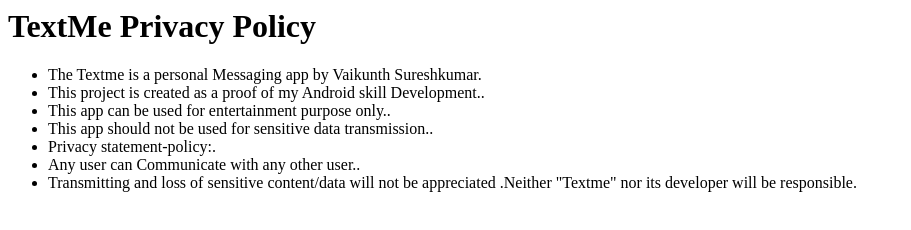
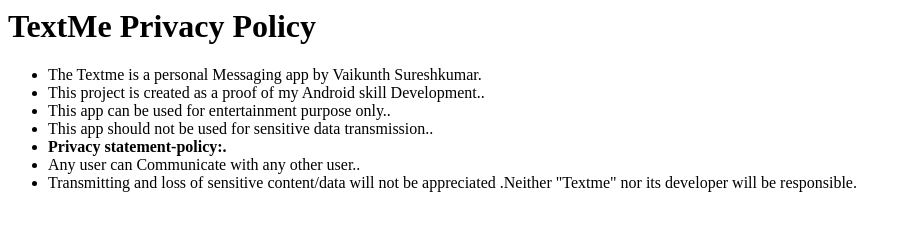
Before and after one commit to VaikunthSuresh/Textme-Privacy-Policy, a plain HTML site: page index.html in a window 1280 px wide. Shown: the whole page, without its empty margins (0-911 px from the left). Drawn offline with Linux system fonts and the light colour scheme.

Commit message:
Update index.html

```diff
--- a/index.html
+++ b/index.html
@@ -4,6 +4,6 @@
 <li>This project is created as a proof of my Android skill Development..</li>
 <li>This app can be used for entertainment purpose only..</li>
 <li>This app should not be used for sensitive data transmission..</li>
-<li>Privacy statement-policy:.</li>
+  <li><strong>Privacy statement-policy:.</strong></li>
 <li>Any user can Communicate with any other user..</li>
 <li>Transmitting and loss of sensitive content/data will not be appreciated .Neither "Textme" nor its developer will be responsible. </li></ul>
```
